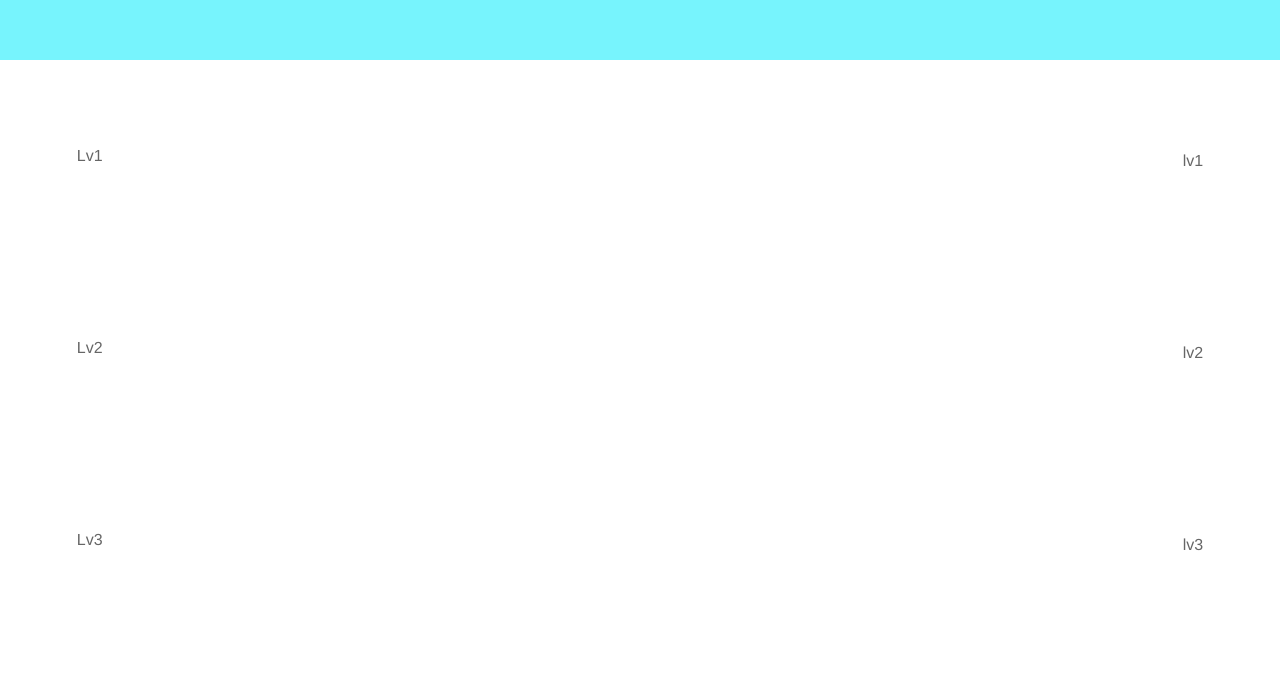
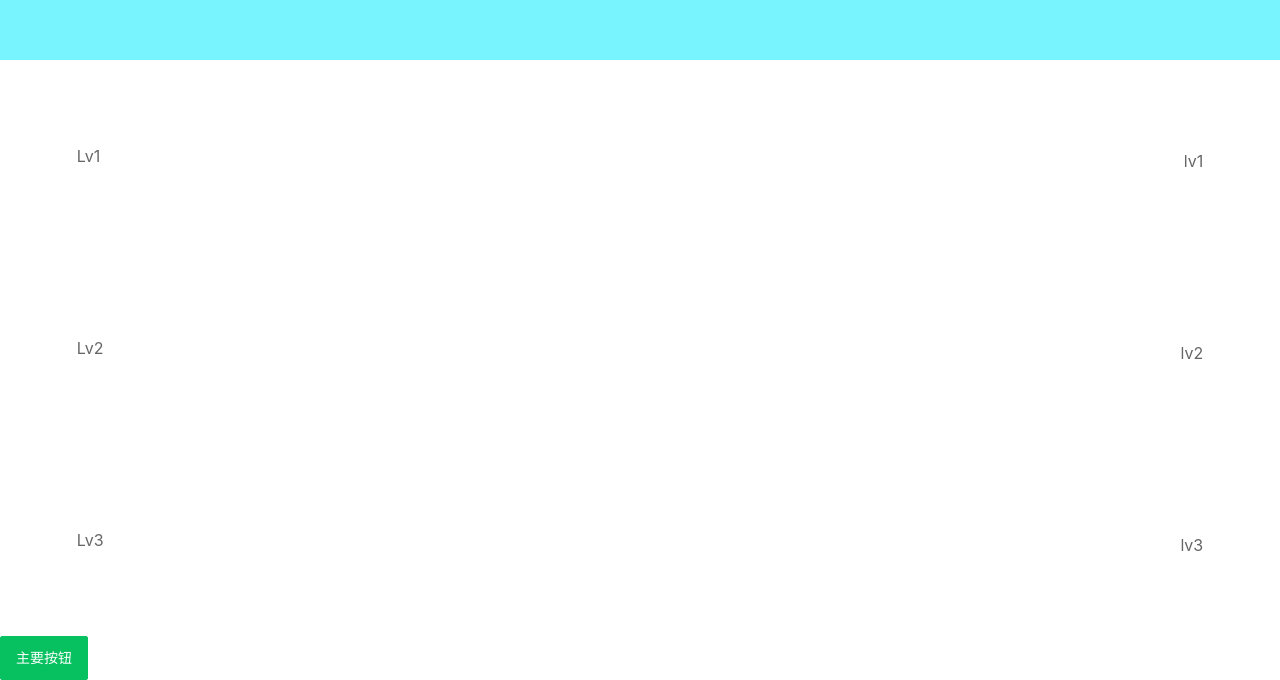
Before and after one commit to MQN-80/TJ-vueShop, a Vue app: page /#/User/Authority in a window 1280 px wide. Shown: the part 342-1022 px from the top of the page. Before the commit the page ends 978 px from the top, so only its background shows below. Built offline with nearby package versions, Linux system fonts and the light colour scheme; what mint-ui would draw is missing.

Commit message:
卸载element ui，引入vant组件库

```diff
--- a/package.json
+++ b/package.json
@@ -11,10 +11,10 @@
   },
   "dependencies": {
     "axios": "^0.16.2",
-    "element-ui": "^2.15.9",
     "less": "^2.7.2",
     "less-loader": "^4.0.5",
     "mint-ui": "^2.2.9",
+    "vant": "^2.12.48",
     "vue": "^2.4.2",
     "vue-awesome-swiper": "^2.6.4",
     "vue-router": "^2.7.0",
--- a/src/views/User/Authority.vue
+++ b/src/views/User/Authority.vue
@@ -23,10 +23,12 @@
         <i >lv3</i>
         </p>
     </router-link>
+    <van-button type="primary">主要按钮</van-button>
   </section>
 </div>
 </template>
-
+<script>
+</script>
 <style lang="less" scoped>
   @import '../../assets/fz.less';
 
```
Also changed, not shown: src/main.js (+4 -3 lines), 1 other file (tests, documents, lock files or other folders).
